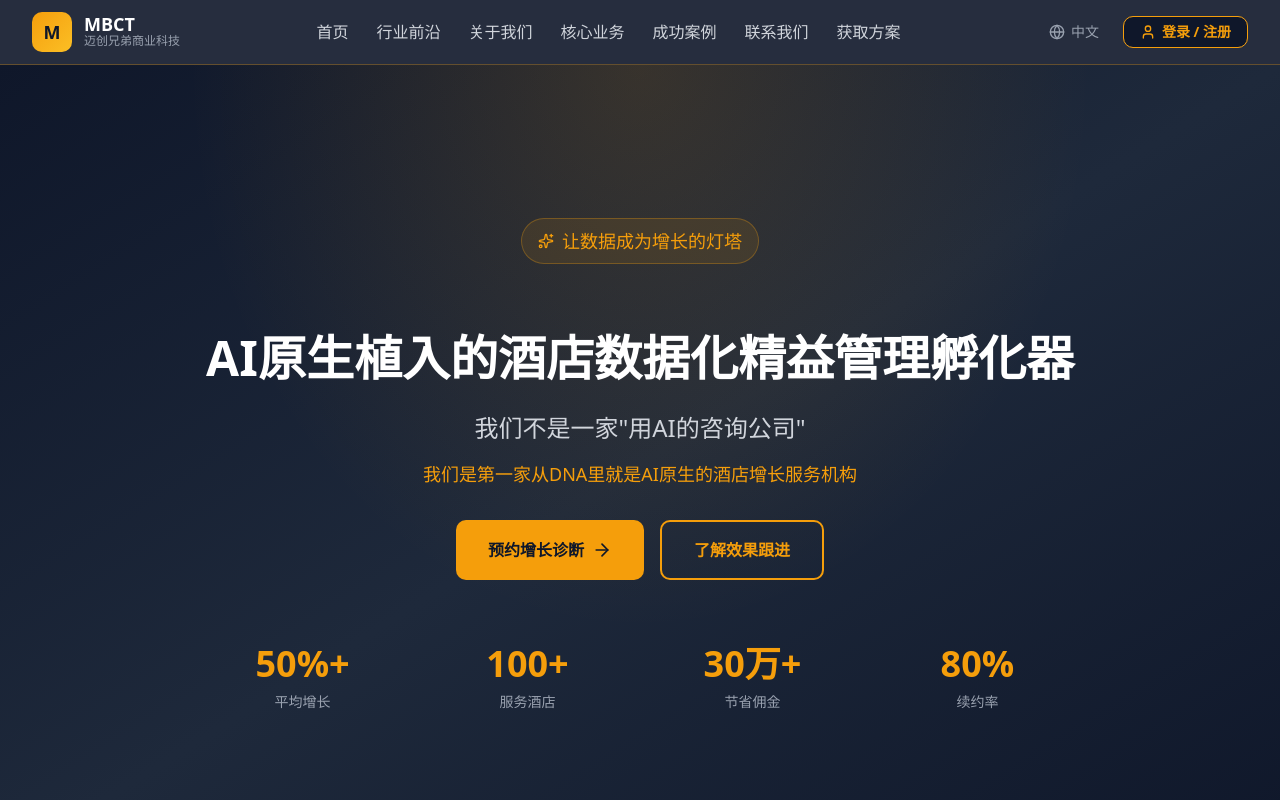
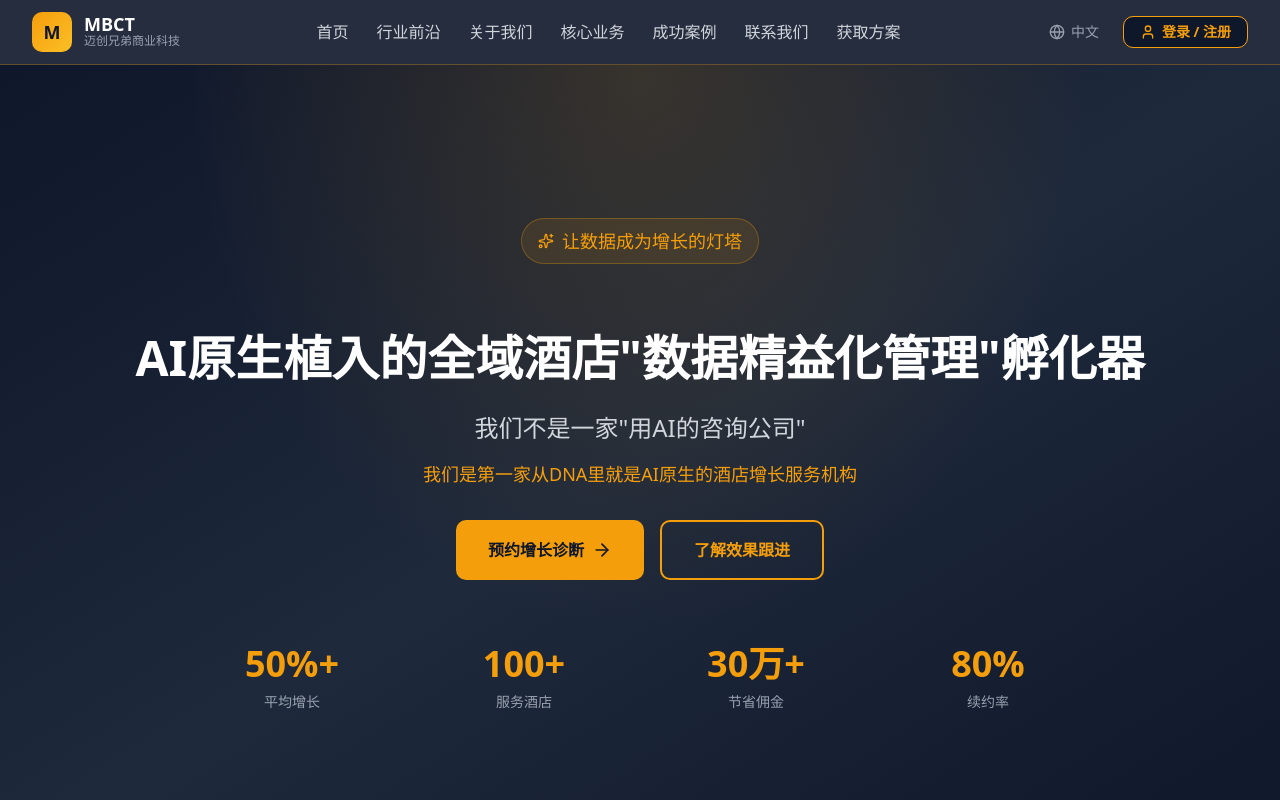
Before and after one commit to Michaelzp53/mbct-website, a Next.js app: page /en/ in a window 1280 px wide. Shown: the top 800 px of the page. Built offline with nearby package versions, Linux system fonts and the light colour scheme.

Commit message:
修正标题错字：全域酒店数据精益化管理孵化器

```diff
--- a/src/app/[lang]/page.tsx
+++ b/src/app/[lang]/page.tsx
@@ -4,7 +4,7 @@ import { ArrowRight, TrendingUp, Shield, Sparkles, Users, Target, ChevronRight }
 export default function HomePage() {
   return (
     <div className="min-h-screen bg-[#0f172a]">
-      {/* Hero Section - AI原生植入的酒店数据化精益管理孵化器 */}
+      {/* Hero Section - AI原生植入的全域酒店"数据精益化管理"孵化器 */}
       <section className="relative min-h-screen flex items-center justify-center overflow-hidden">
         {/* Background Gradient */}
         <div className="absolute inset-0 bg-gradient-to-br from-[#0f172a] via-[#1e293b] to-[#0f172a]" />
@@ -19,7 +19,7 @@ export default function HomePage() {
 
           {/* Main Headline */}
           <h1 className="text-3xl md:text-5xl font-bold text-white mb-6 leading-tight">
-            AI原生植入的酒店数据化精益管理孵化器
+            AI原生植入的全域酒店"数据精益化管理"孵化器
           </h1>
 
           {/* Subtitle */}
```
